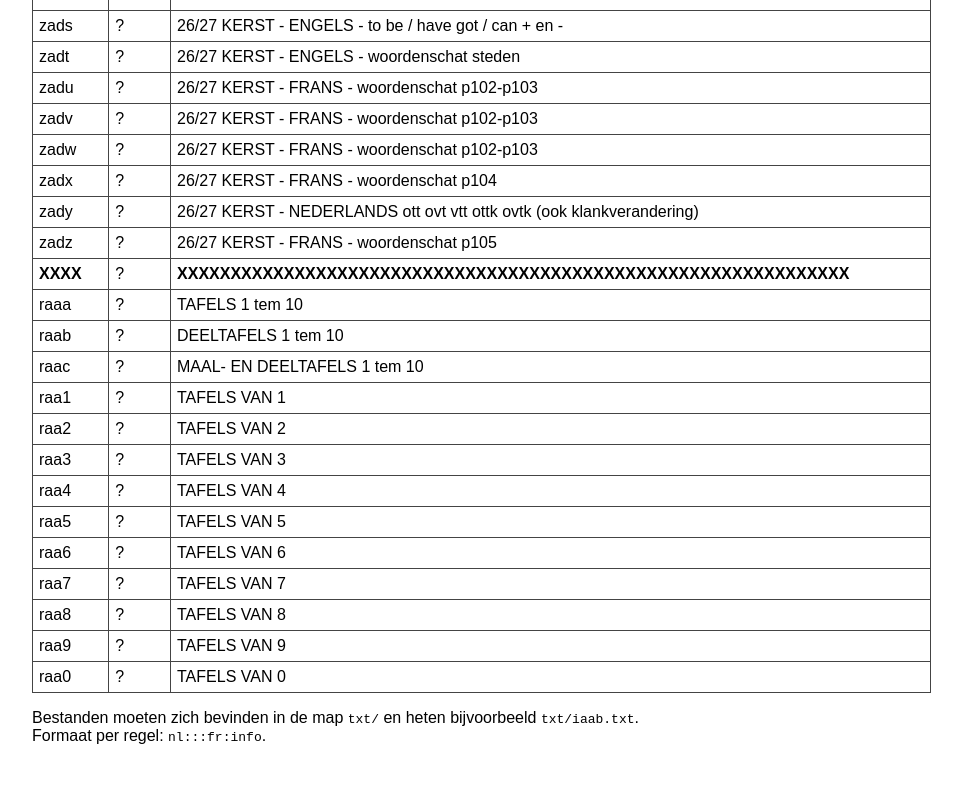
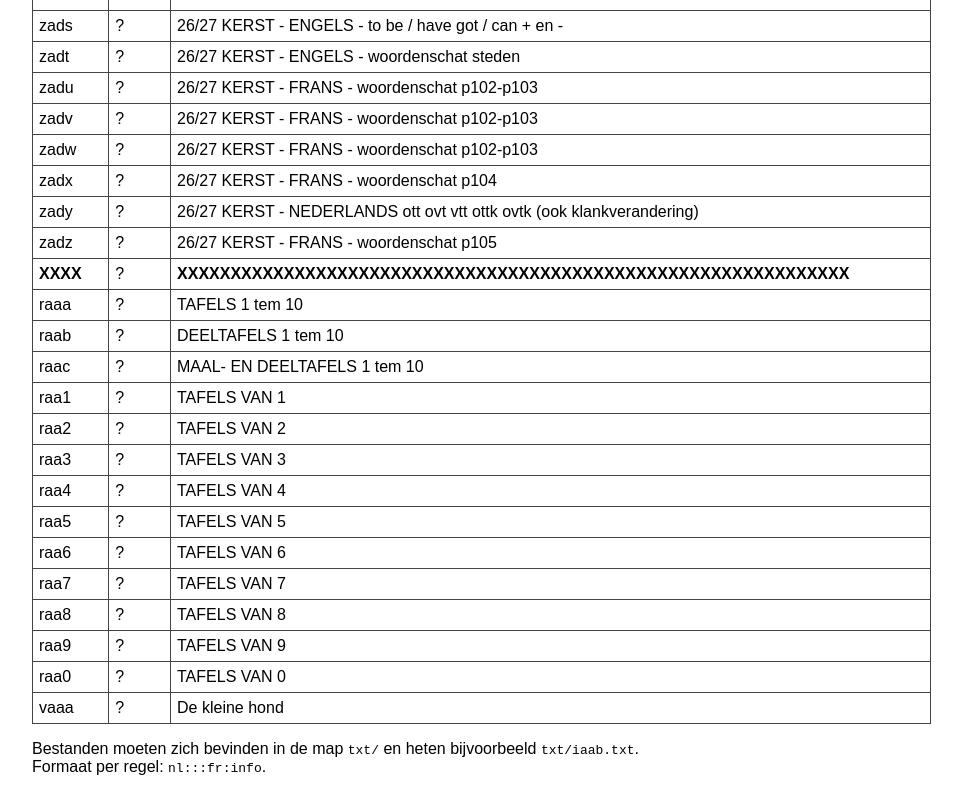
Before and after one commit to jzvanoppen/leren, a plain HTML site: page inoefenen.html in a window 1280 px wide. Shown: the part 7251-8051 px from the top of the page, without its empty margins (158-1120 px from the left). Before the commit the page ends 8020 px from the top, so only its background shows below. Drawn offline with nearby package versions, Linux system fonts and the light colour scheme.

Commit message:
Update inoefenen.html

```diff
--- a/inoefenen.html
+++ b/inoefenen.html
@@ -333,6 +333,8 @@
     <tr><td>raa9</td><td id="raa9-count">?</td><td>TAFELS VAN 9</td></tr>
     <tr><td>raa0</td><td id="raa0-count">?</td><td>TAFELS VAN 0</td></tr>
 
+    <tr><td>vaaa</td><td id="vaaa-count">?</td><td>De kleine hond</td></tr>
+
   </table>
 
 <p id="footer-note">
```
